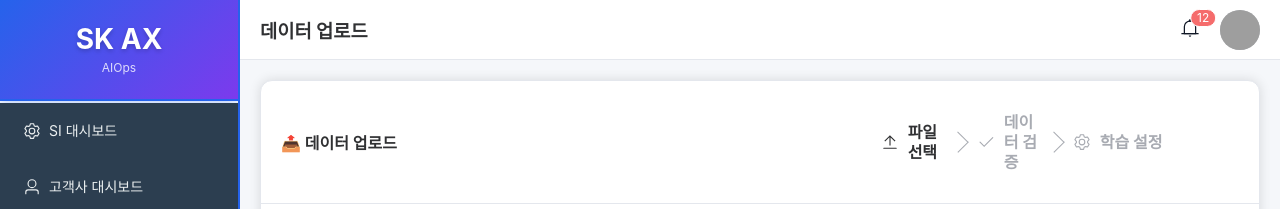
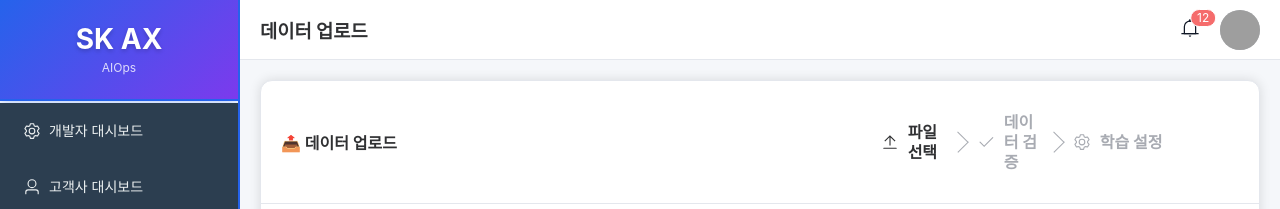
Before and after one commit to sommmmmmmmm/ctr_aiops, a Vue app in the folder frontend/: page /upload in a window 1280 px wide. Shown: the top 209 px of the page. Built offline with nearby package versions, Linux system fonts and the light colour scheme; grey boxes are pictures that could not be loaded.

Commit message:
Change SI Dashboard to Developer Dashboard - force cache clear

```diff
--- a/frontend/src/App.vue
+++ b/frontend/src/App.vue
@@ -18,7 +18,7 @@
       >
         <el-menu-item index="/dashboard/si">
           <el-icon><Setting /></el-icon>
-          <span>SI 대시보드</span>
+          <span>개발자 대시보드</span>
         </el-menu-item>
         <el-menu-item index="/dashboard/client">
           <el-icon><User /></el-icon>
--- a/frontend/src/router/index.js
+++ b/frontend/src/router/index.js
@@ -18,7 +18,7 @@ const routes = [
     path: '/dashboard/si',
     name: 'SIDashboard',
     component: SIDashboard,
-    meta: { title: 'SI 대시보드', role: 'si' }
+    meta: { title: '개발자 대시보드', role: 'developer' }
   },
   {
     path: '/dashboard/client',
```
